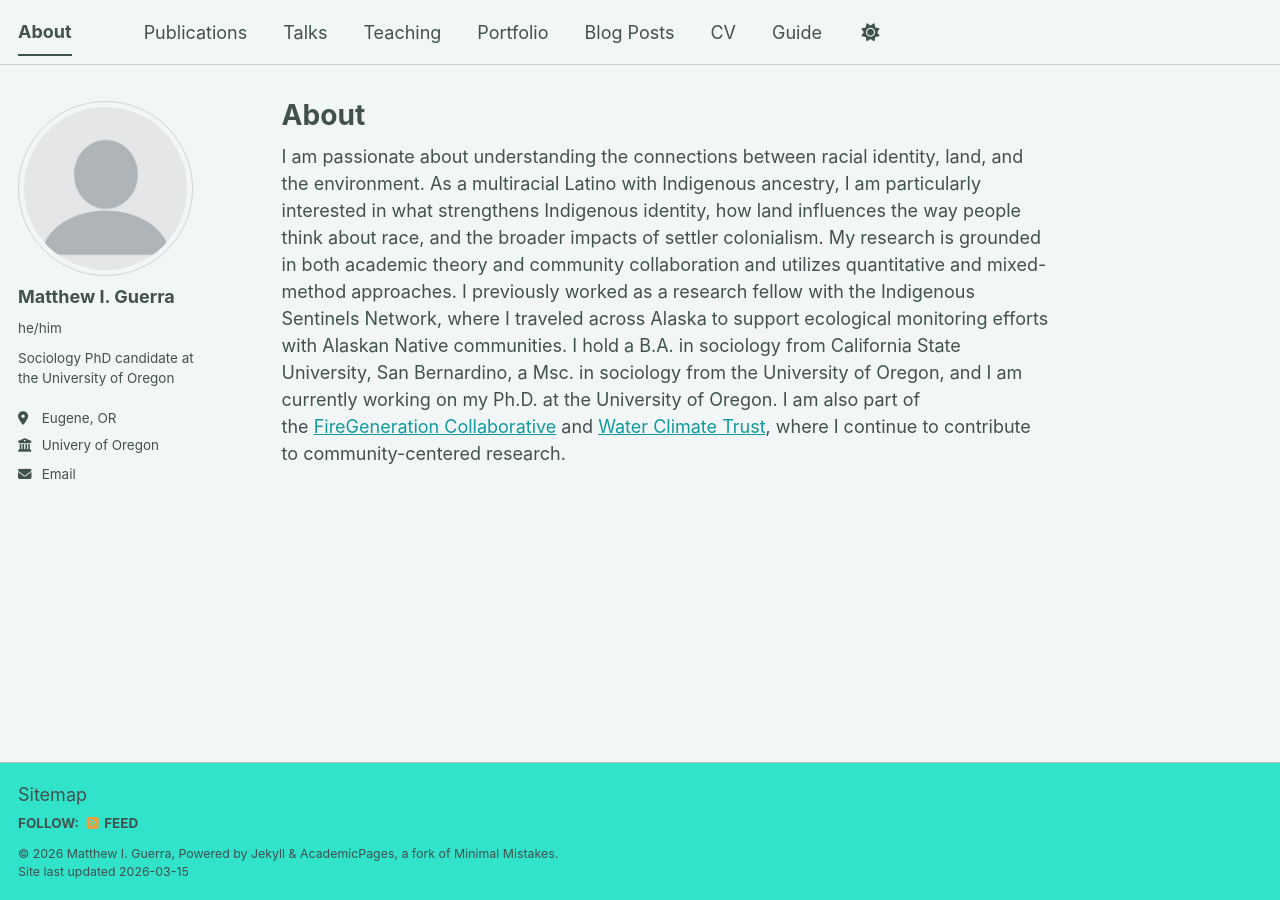
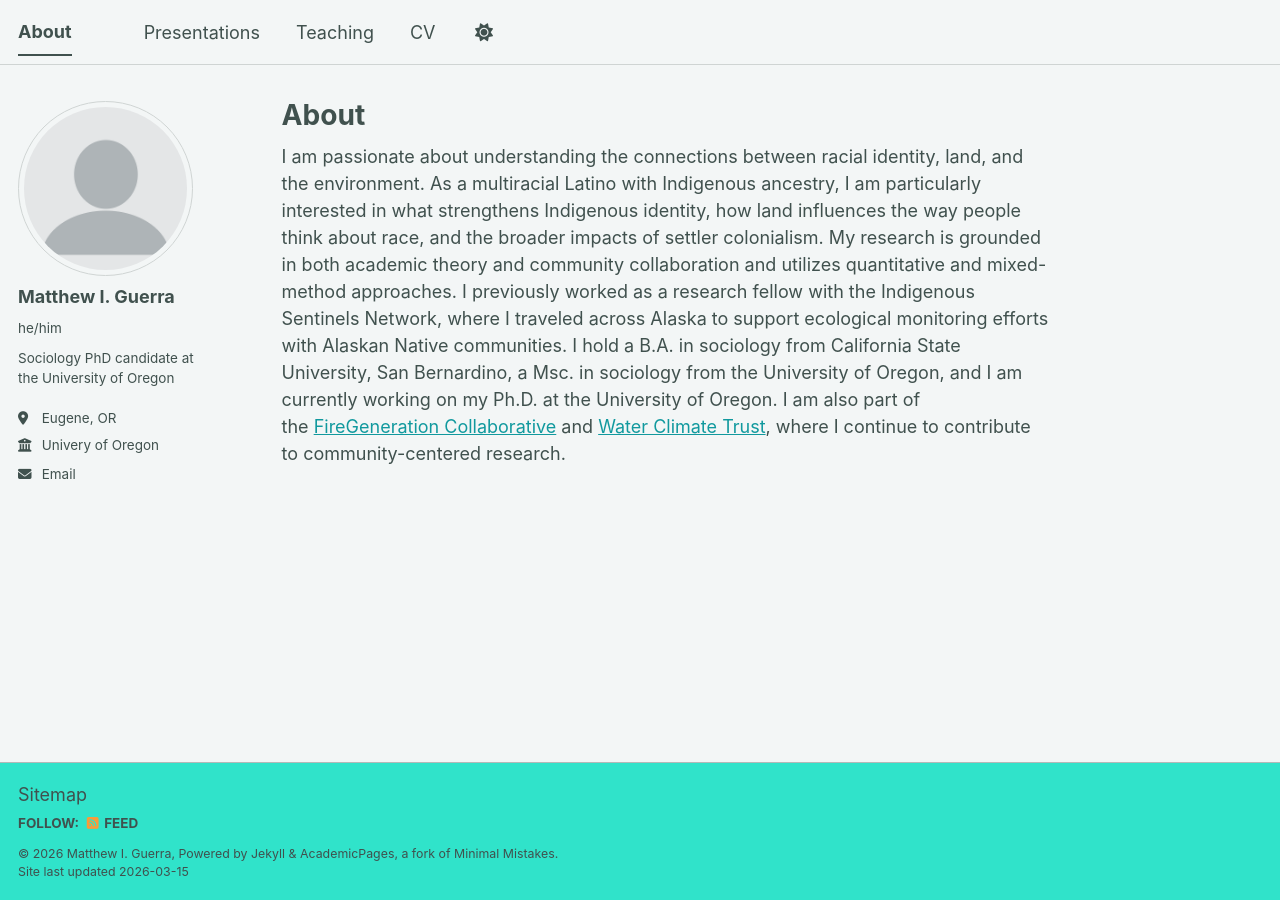
Before and after one commit to matthew-guerra/matthew-guerra.github.io, a Jekyll site: the page built from _pages/about.md, in a window 1280 px wide. Built offline with Jekyll 4.4.1, drawn with Linux system fonts in a browser that asks for light colours; a script bundle is joined from its source files by our own code; library files that are not in the unit come from our copies.

Commit message:
Update navigation.yml

```diff
--- a/_data/navigation.yml
+++ b/_data/navigation.yml
@@ -8,19 +8,19 @@
 #      Markdown formatted page while the second is generated using JSON.
 
 main:
-  - title: "Publications"
-    url: /publications/
+ # - title: "Publications"
+ #   url: /publications/
 
-  - title: "Talks"
+  - title: "Presentations"
     url: /talks/
 
   - title: "Teaching"
     url: /teaching/
 
-  - title: "Portfolio"
-    url: /portfolio/
+#  - title: "Portfolio"
+#    url: /portfolio/
 
-  - title: "Blog Posts"
+ # - title: "Blog Posts"
     url: /year-archive/
 
   - title: "CV"
@@ -29,5 +29,5 @@ main:
   # - title: "CV"
   #   url: /cv-json/
 
-  - title: "Guide"
-    url: /markdown/
+#  - title: "Guide"
+#    url: /markdown/
```
